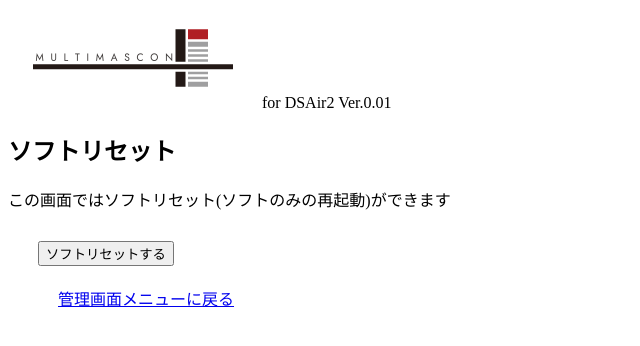
After one commit to mipsparc/mm_web, a Flask app: page /softreset in a window 1280 px wide. The commit adds this page. Shown: the top 346 px of the page, without its empty margins (0-640 px from the left). Run offline with Flask 2, Linux system fonts and the light colour scheme.

Commit message:
いろいろ

```diff
--- a/main.py
+++ b/main.py
@@ -58,7 +58,7 @@ def database():
             return redirect(url_for('database'))
 
         open(DATABASE_FILENAME, mode='wb').write(blob)
-        flash('再起動を開始しました。起動完了するまでケーブルを抜かないでください')
+        flash('設定情報復元が完了しました')
         return redirect(url_for('database'))
 
 @app.route("/database/multimascon.sqlite3")
@@ -109,3 +109,14 @@ def psk():
             flash('変更が完了しました。再起動(設定画面からも可能)後に反映されます。')
 
         return redirect(url_for('psk'))
+
+@app.route("/softreset", methods=['GET', 'POST'])
+def softreset():
+    if request.method == 'GET':
+        return render_template('softreset.html', version=version.VERSION)
+    elif request.method == 'POST':
+        with open('/tmp/webui_namedpipe', 'w') as fifo:
+            fifo.write('softreset\n')
+        flash('ソフトリセットが開始しました。しばらく経つとソフトウェアが再起動します')
+
+        return redirect(url_for('softreset'))
--- a/templates/database.html
+++ b/templates/database.html
@@ -15,7 +15,6 @@
         <ul>
             <li>DSAir2以外のコントローラ類をすべて取り外した状態で行ってください。</li>
             <li>また、線路に接続した状態では絶対に行わないでください。なにが起きるかわかりません</li>
-            <li>復元が完了したら、自動で再起動が行われます。起動完了するまで絶対にケーブルを抜かないでください</li>
         </ul>
         <form method="post" enctype='multipart/form-data'>
             <input type='file' name='file' required>
--- a/templates/menu.html
+++ b/templates/menu.html
@@ -2,6 +2,8 @@
 {% block content %}
 <h2>管理画面メニューページ</h2>
 <ul>
+    <li><a href="/loco">車両パラメータ設定</a></li>
+    <li><a href="/softreset">ソフトリセット(ソフト再起動)</a>
     <li><a href="/upgrade">ファームウェアアップデート(更新)</a></li>
     <li><a href="/database">設定情報ダウンロード・復元</a></li>
     <li><a href="/log">ログデータ表示</a></li>
--- /dev/null
+++ b/templates/softreset.html
@@ -0,0 +1,12 @@
+{% extends "template.html" %}
+{% block content %}
+<h2>ソフトリセット</h2>
+<div>
+    <p>この画面ではソフトリセット(ソフトのみの再起動)ができます</p>
+    <div style="margin:30px">
+        <form method="post" enctype='multipart/form-data'>
+            <input type='submit' value='ソフトリセットする'>
+        </form>
+    <div>
+</div>
+{% endblock %}
```
